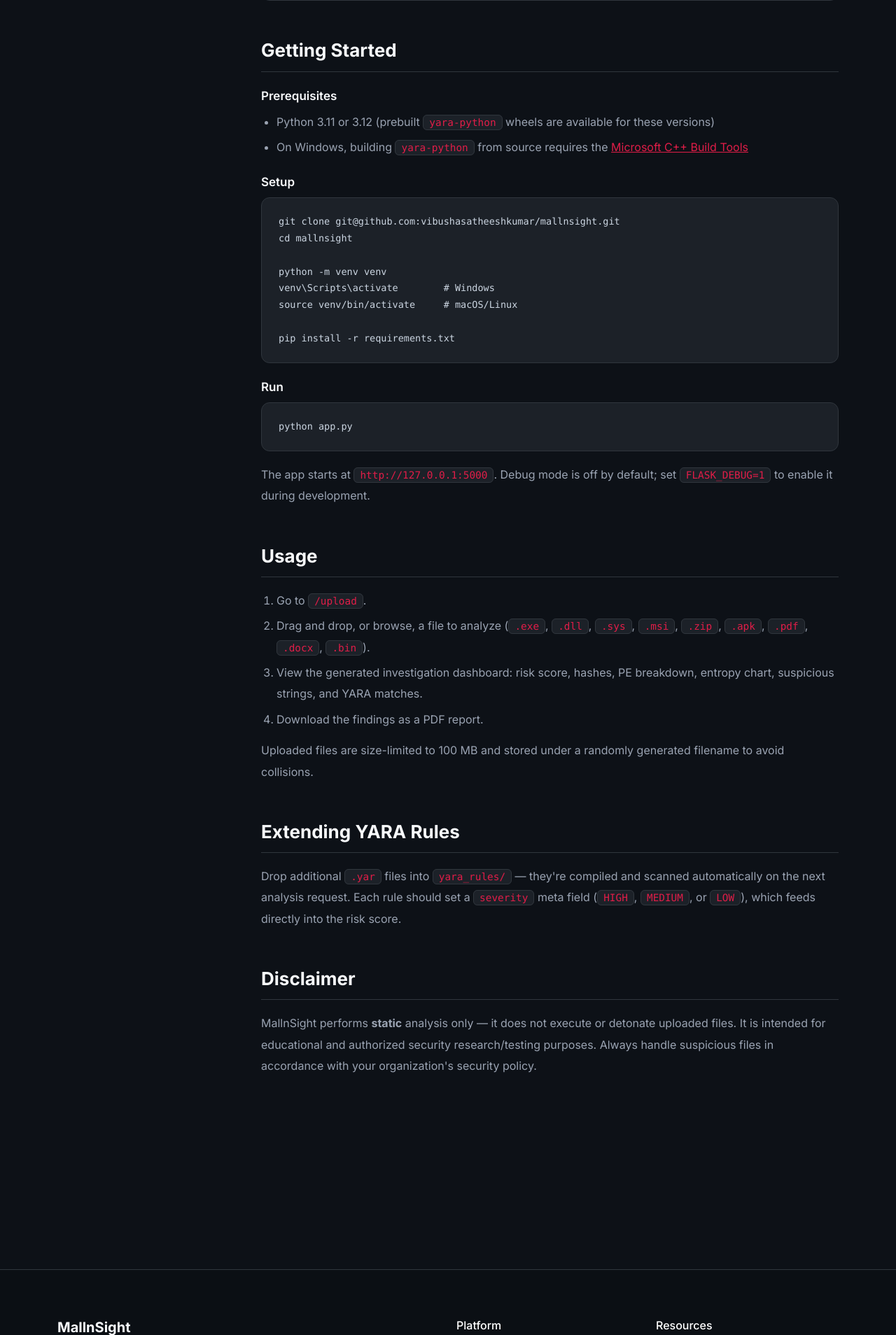
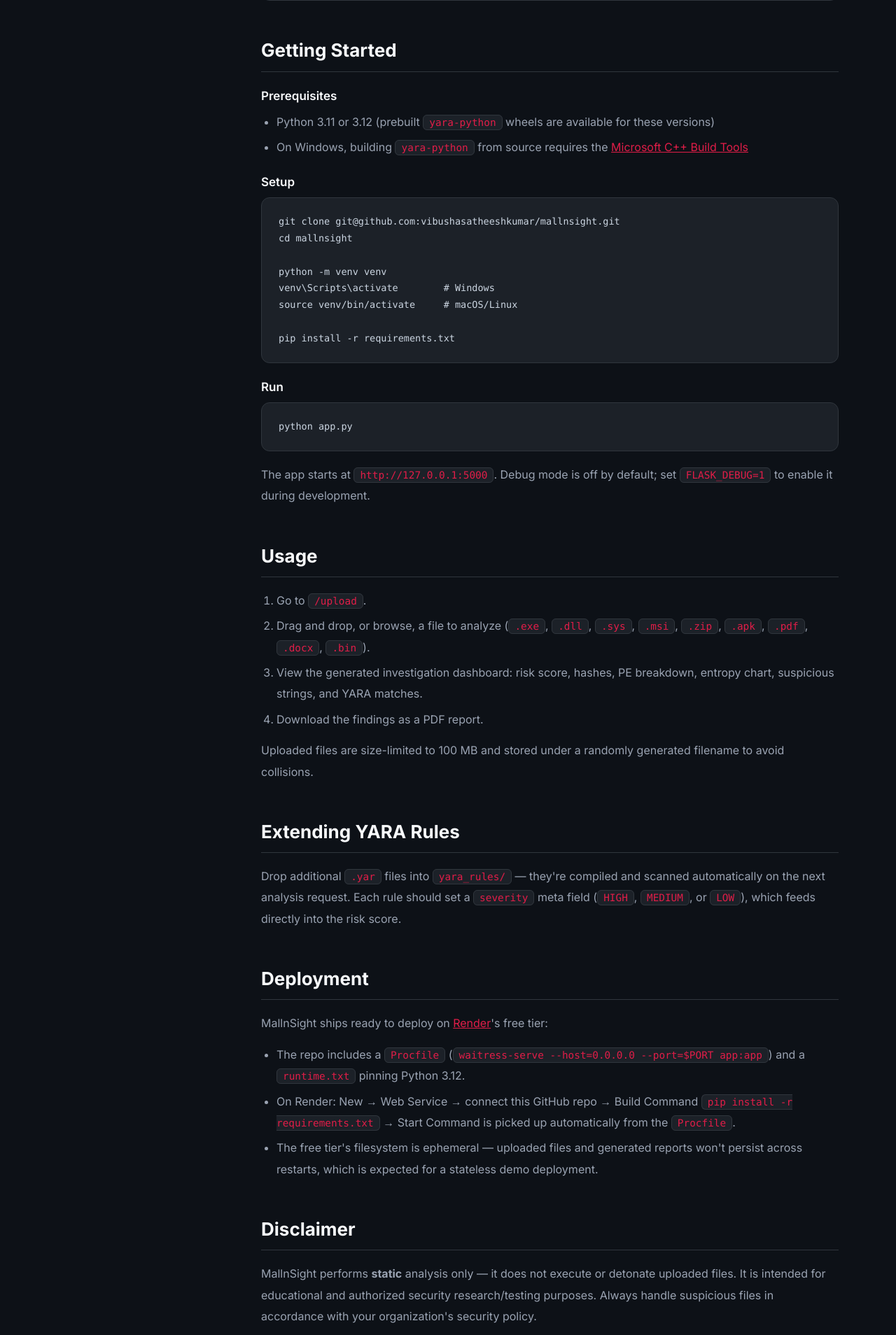
Before and after one commit to vibushasatheeshkumar/mallnsight, a Flask app: page /about in a window 1280 px wide. Shown: the part 1644-3552 px from the top of the page at 70% size. Run offline with Flask 3, Linux system fonts and the light colour scheme.

Commit message:
Add Render deployment config and docs
Adds a Procfile (waitress-serve) and runtime.txt so the app deploys
directly on Render's free tier with no extra setup, plus a Deployment
section in both the Documentation page and README.

Co-Authored-By: Claude Sonnet 4.6 <noreply@anthropic.com>

```diff
--- /dev/null
+++ b/runtime.txt
@@ -0,0 +1 @@
+python-3.12.7
--- a/templates/about.html
+++ b/templates/about.html
@@ -41,6 +41,7 @@ to run it yourself.
 <a href="#getting-started">Getting Started</a>
 <a href="#usage">Usage</a>
 <a href="#yara">Extending YARA Rules</a>
+<a href="#deployment">Deployment</a>
 <a href="#disclaimer">Disclaimer</a>
 </nav>
 </div>
@@ -140,6 +141,18 @@ directly into the risk score.
 </p>
 </div>
 
+<div class="doc-block" id="deployment">
+<h3>Deployment</h3>
+<p>
+MallnSight ships ready to deploy on <a href="https://render.com" target="_blank" rel="noopener">Render</a>'s free tier:
+</p>
+<ul class="doc-list">
+<li>The repo includes a <code>Procfile</code> (<code>waitress-serve --host=0.0.0.0 --port=$PORT app:app</code>) and a <code>runtime.txt</code> pinning Python 3.12.</li>
+<li>On Render: New &rarr; Web Service &rarr; connect this GitHub repo &rarr; Build Command <code>pip install -r requirements.txt</code> &rarr; Start Command is picked up automatically from the <code>Procfile</code>.</li>
+<li>The free tier's filesystem is ephemeral &mdash; uploaded files and generated reports won't persist across restarts, which is expected for a stateless demo deployment.</li>
+</ul>
+</div>
+
 <div class="doc-block" id="disclaimer">
 <h3>Disclaimer</h3>
 <p>
```
Also changed, not shown: README.md, 1 other file.
